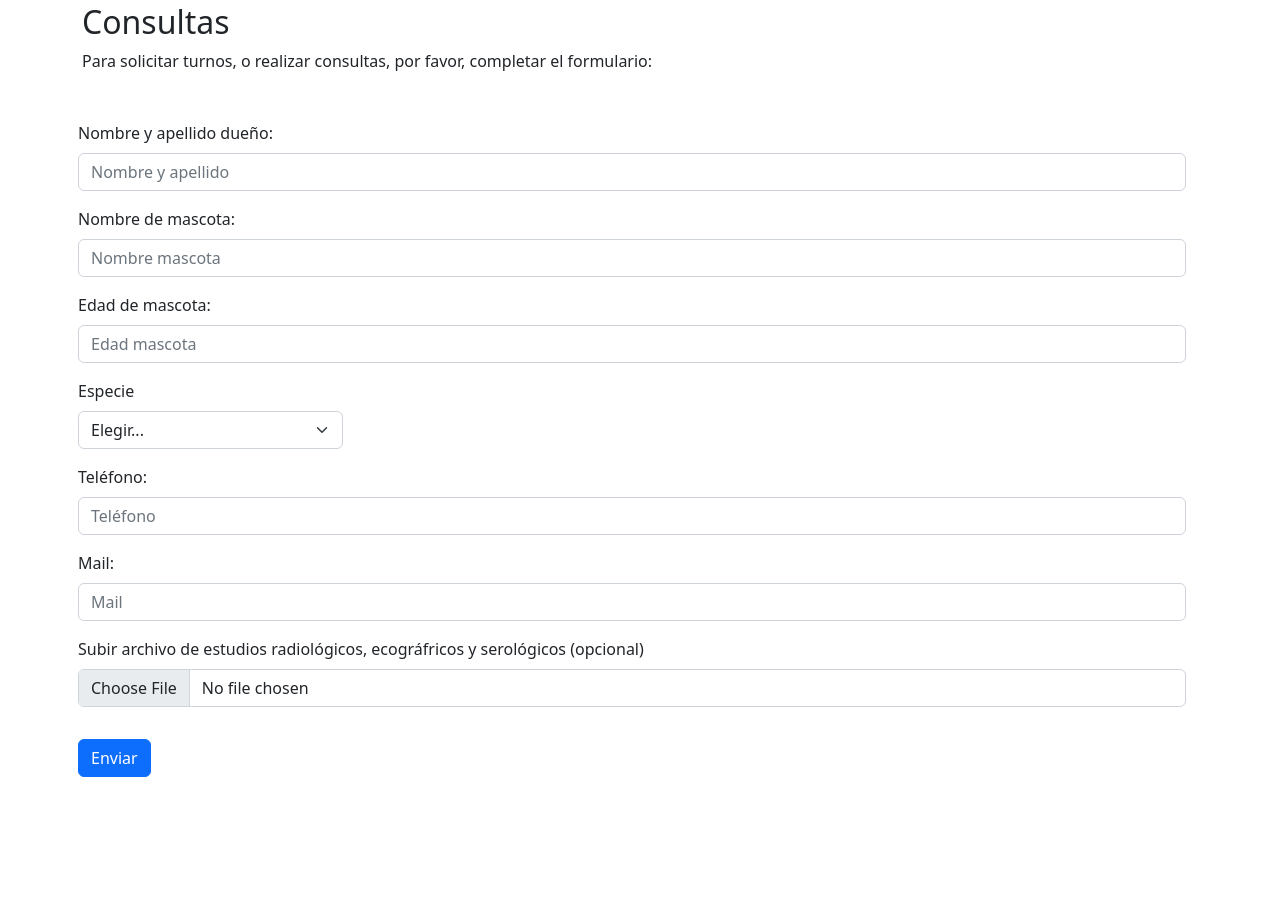
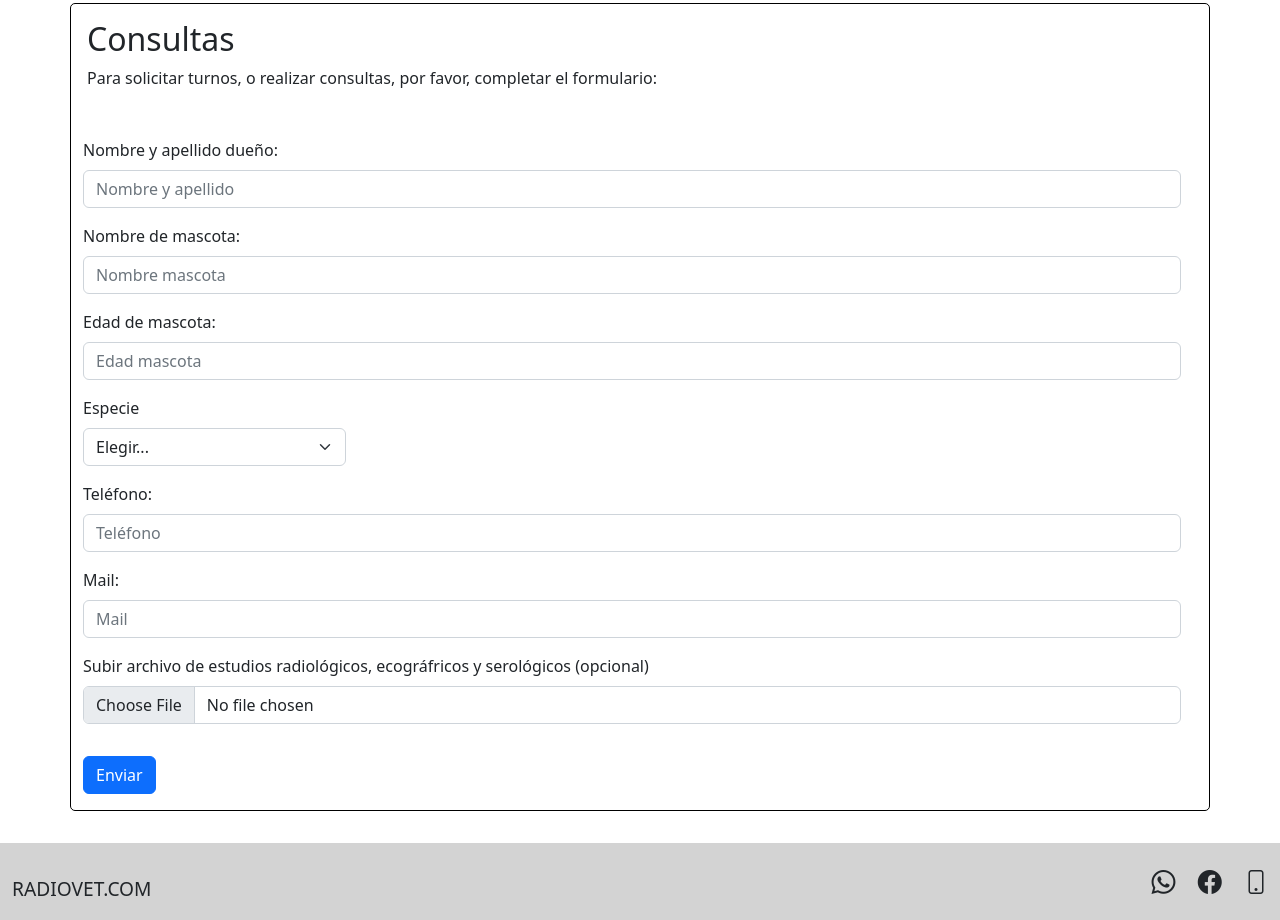
Before and after one commit to spicy097/radiografia-veterinario-ignacio-rodriguez, a plain HTML site: page index.html in a window 1280 px wide. Shown: the part 1024-1944 px from the top of the page. Before the commit the page ends 1801 px from the top, so only its background shows below. Drawn offline with nearby package versions, Linux system fonts and the light colour scheme.

Commit message:
Agregado footer

```diff
--- a/css/style.css
+++ b/css/style.css
@@ -6,7 +6,7 @@
 .contacto-grid-container {
   display: grid;
   grid-template-columns: 1fr 1fr 1fr 1fr 1fr 1fr 1fr;
-  grid-template-rows: auto auto auto auto 1fr 1fr;
+  grid-template-rows: auto auto auto auto auto 1fr;
   grid-template-areas: "index-header index-header index-header index-header index-header index-header index-header"
  "index-section1 index-section1 index-section1 index-section1 index-section1 index-section1 index-section1"
  "index-section2 index-section2 index-section2 index-section2 index-section2 index-section2 index-section2"
@@ -14,9 +14,7 @@
  "index-footer index-footer index-footer index-footer index-footer index-footer index-footer"; }
 
 .index-header {
-  grid-area: index-header;
-  /* display: flex;
-    justify-content: center;*/ }
+  grid-area: index-header; }
   .index-header nav .estilo-nav {
     font-size: 1.5rem; }
 
@@ -46,10 +44,25 @@
 
 .index-section2 {
   grid-area: index-section2;
-  margin-top: 2rem; }
+  margin-top: 2rem;
+  border: 1px black solid;
+  border-radius: 5px;
+  padding: 1rem; }
 
 .index-footer {
-  grid-area: index-footer; }
+  grid-area: index-footer;
+  display: flex;
+  align-items: center;
+  justify-content: space-between;
+  background-color: lightgray;
+  margin-top: 2rem; }
+  .index-footer p {
+    margin-top: 2rem;
+    font-size: 1.2rem; }
+  .index-footer div i {
+    margin-left: 1rem; }
+  .index-footer .footer-redes {
+    font-size: 1.5rem; }
 
 .section1-h1-p {
   display: flex;
--- a/index.html
+++ b/index.html
@@ -82,7 +82,7 @@
                           <option>Otro</option>
                         </select>
                         <div class="invalid-tooltip">
-                          Please select a valid state.
+                          Por favor, elija una especie válida
                         </div>
                       </div>
                     <div class="col-md-12">
@@ -103,7 +103,14 @@
                 </form>
             </div>
         </section>
-        <footer class="index-footer"></footer>
+        <footer class="index-footer container-fluid">
+            <p>RADIOVET.COM</p>
+            <div class="footer-redes">
+                <i class="bi bi-whatsapp"></i>
+                <i class="bi bi-facebook"></i>
+                <i class="bi bi-phone"></i>
+            </div>
+        </footer>
     </div>
 
     <script type="text/javascript">
--- a/scss/main.scss
+++ b/scss/main.scss
@@ -7,7 +7,7 @@
 .contacto-grid-container {
     display: grid;
     grid-template-columns: 1fr 1fr 1fr 1fr 1fr 1fr 1fr;
-    grid-template-rows: auto auto auto auto 1fr 1fr;
+    grid-template-rows: auto auto auto auto auto 1fr;
     grid-template-areas:
         "index-header index-header index-header index-header index-header index-header index-header"
         "index-section1 index-section1 index-section1 index-section1 index-section1 index-section1 index-section1"
@@ -18,8 +18,6 @@
 
 .index-header {
     grid-area: index-header;
-   /* display: flex;
-    justify-content: center;*/
     nav{
         .estilo-nav{
             font-size: 1.5rem;
@@ -29,6 +27,7 @@
 
 .index-section1 {
     grid-area: index-section1;
+
     h1{
         text-align: center;
 
@@ -63,10 +62,30 @@
 .index-section2 {
     grid-area: index-section2;
     margin-top: 2rem;
+    border: 1px black solid;
+    border-radius: 5px;
+    padding: 1rem;
 }
 
 .index-footer {
     grid-area: index-footer;
+    display: flex;
+    align-items: center;
+    justify-content: space-between;
+    background-color: lightgray;
+    margin-top: 2rem;
+    p{
+        margin-top: 2rem;
+        font-size: 1.2rem;
+    }
+    div{
+        i{
+            margin-left: 1rem;
+        }
+    }
+    .footer-redes{
+        font-size: 1.5rem;
+    }
 }
 
 .section1-h1-p{
```
